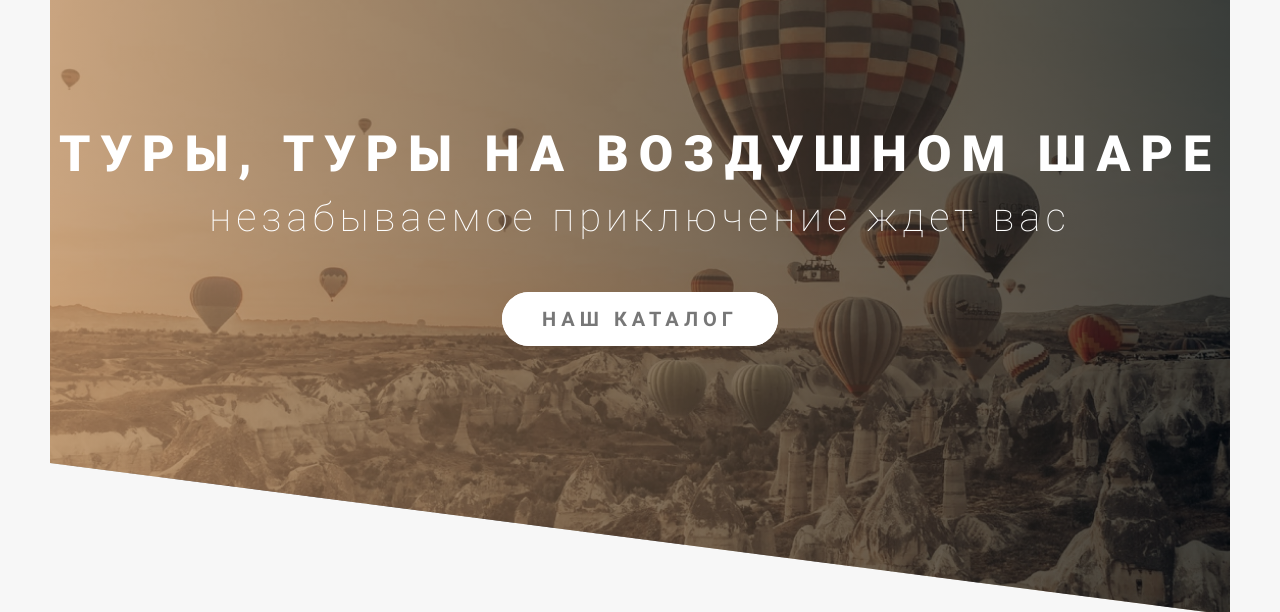
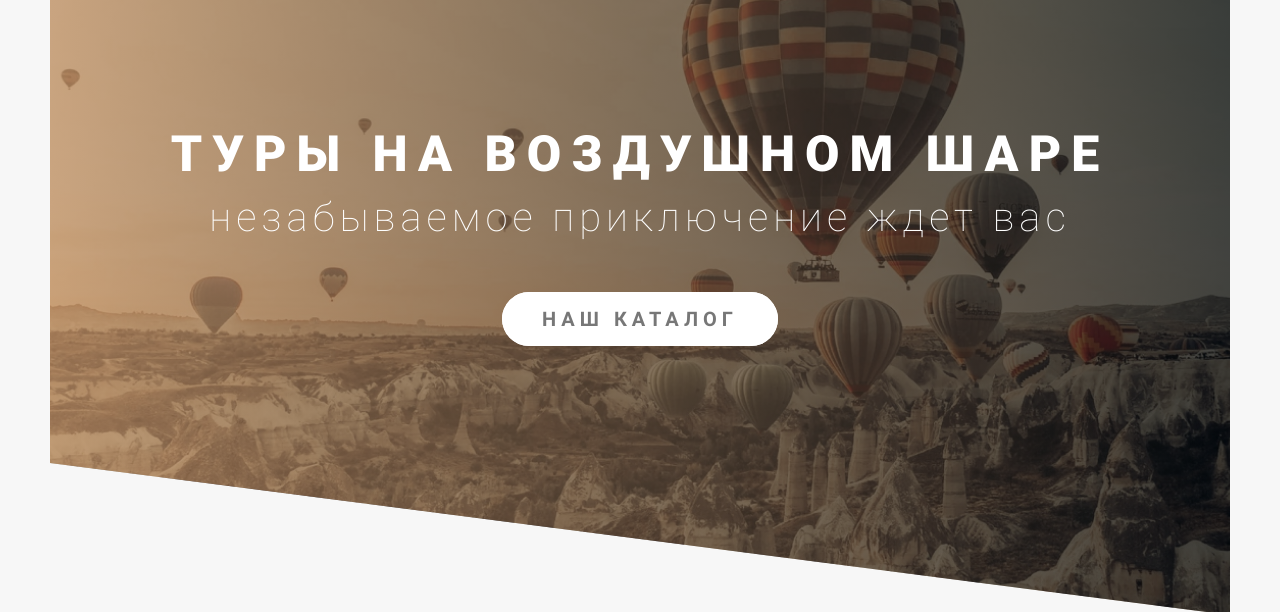
Before and after one commit to Kubanych22/baloons, a website built with Vite: page index.html in a window 1280 px wide. Shown: the part 195-807 px from the top of the page. Built offline with nearby package versions, Linux system fonts and the light colour scheme; files whose address does not match are found by name.

Commit message:
Commit 3

```diff
--- a/index.html
+++ b/index.html
@@ -13,7 +13,7 @@
       <div class="header__box">
         <div class="header__box_centered">
           <h1 class="title-first">
-            <span class="title-first__main">Туры, туры на воздушном шаре</span> <span class="title-first__secondary">незабываемое приключение ждет вас</span>
+            <span class="title-first__main">Туры на воздушном шаре</span> <span class="title-first__secondary">незабываемое приключение ждет вас</span>
           </h1>
           <a class="btn btn_animated" href="#">Наш каталог</a>
         </div>
--- a/src/scss/layout/_header.scss
+++ b/src/scss/layout/_header.scss
@@ -3,7 +3,7 @@
 .header {
   position: relative;
   height: 95vh;
-  background: linear-gradient(90deg, rgba($color-brown-light, 0.7) 0.03%, rgba($color-black, 0.7) 99.94%), url("/src/img/header-background.jpg") center / cover no-repeat ;
+  background: linear-gradient(90deg, rgba($color-brown-light, 0.7) 0.03%, rgba($color-black, 0.7) 99.94%), url("../img/header-background.jpg") center / cover no-repeat ;
   clip-path: polygon(0 0, 100% 0, 100% 100%, 0 80%);
 
   &__logo {
```
Also changed, not shown: src/style/style.css.
